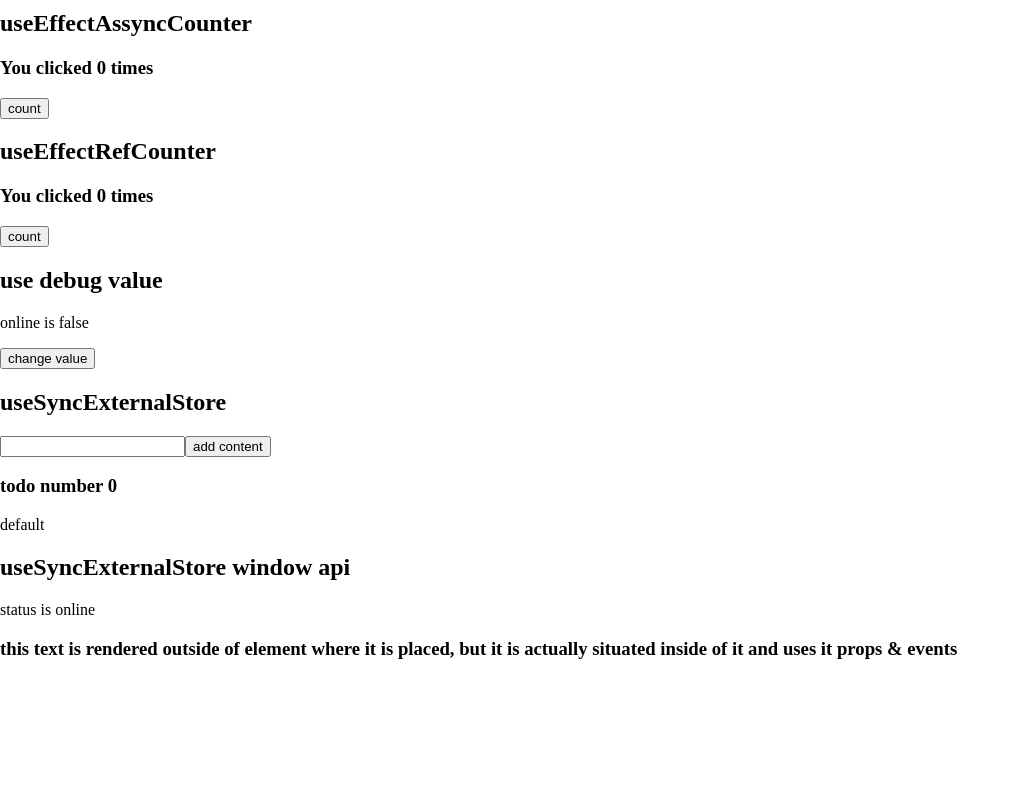
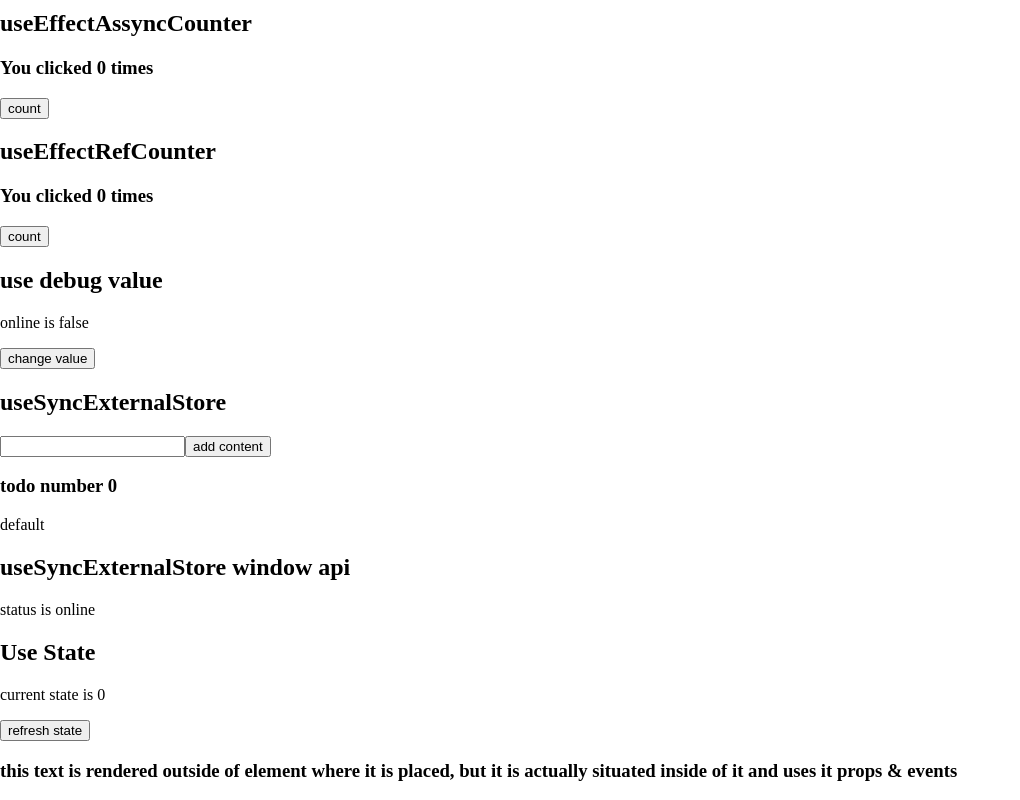
Before and after one commit to Akimba-png/react__deep-dive, a React (Vite) app: page / in a window 1280 px wide. Shown: the part 997-1797 px from the top of the page, without its empty margins (0-1020 px from the left). Before the commit the page ends 1675 px from the top, so only its background shows below. Built offline with nearby package versions, Linux system fonts and the light colour scheme.

Commit message:
feat: Adds useState explainer

```diff
--- a/src/app.tsx
+++ b/src/app.tsx
@@ -7,6 +7,7 @@ import { UseEffectAssyncCounter, UseEffectRefCounter } from './raect-basics/useE
 import { UseDebugValue } from './raect-basics/useDebugValue/useDebugValue';
 import { UseSyncExternalStoreStoreExample } from './raect-basics/useSyncExternalStore/useSyncExternalStoreStoreExm';
 import { UseSyncExternalStoreWindowApi } from './raect-basics/useSyncExternalStore/useSyncExternalStoreWindowExm';
+import { UseState } from './raect-basics/useState/useState';
 
 function App(): JSX.Element {
   return (
@@ -22,6 +23,7 @@ function App(): JSX.Element {
       <UseDebugValue />
       <UseSyncExternalStoreStoreExample />
       <UseSyncExternalStoreWindowApi />
+      <UseState />
     </>
   )
 }
--- /dev/null
+++ b/src/raect-basics/useState/useState.tsx
@@ -0,0 +1,16 @@
+import { useState } from 'react';
+
+export function UseState(): JSX.Element {
+  const [state, setState] = useState([0]);
+  console.log('component')
+  return (
+    <>
+      <h2>Use State</h2>
+      <p>current state is {state}</p>
+      <button type="button" onClick={() => {
+        setState([0])
+        console.log(state);
+      }}>refresh state</button>
+    </>
+  );
+}
```
Also changed, not shown: src/raect-basics/useState/readme.md (added).
